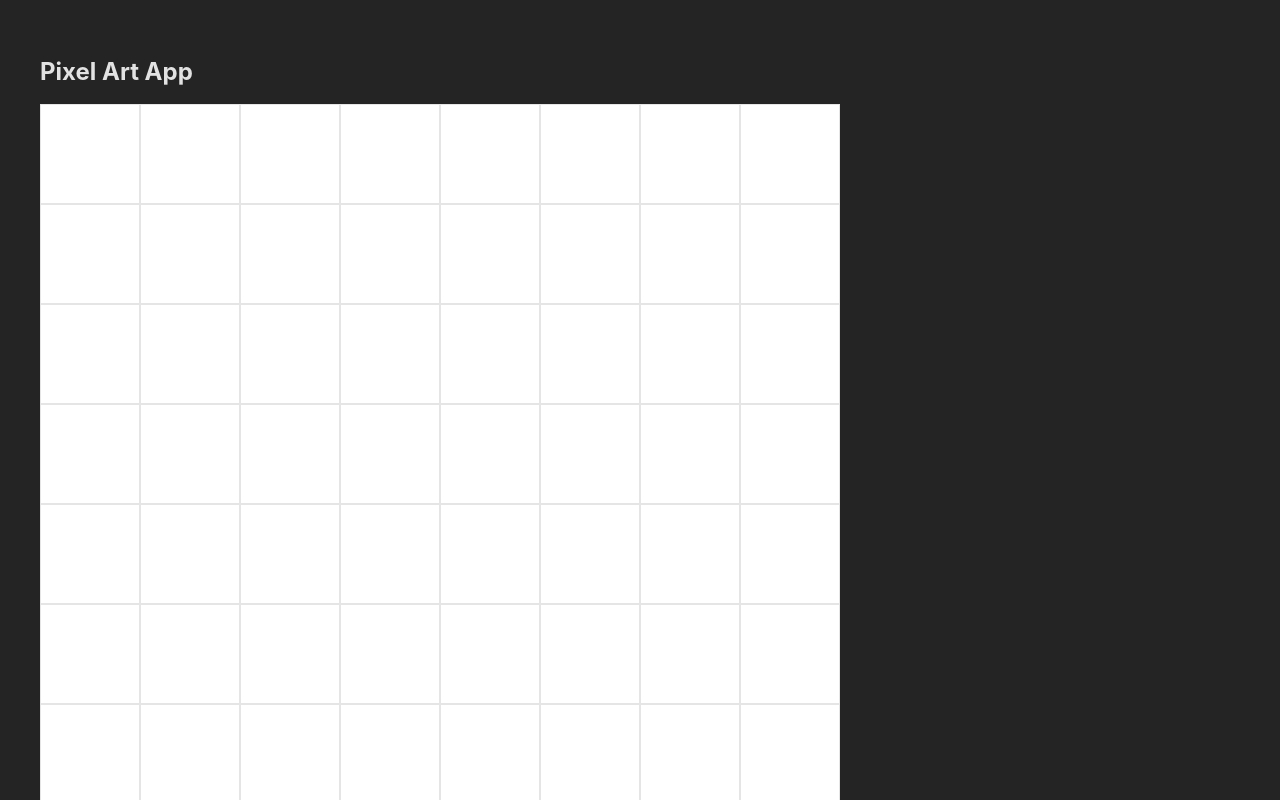
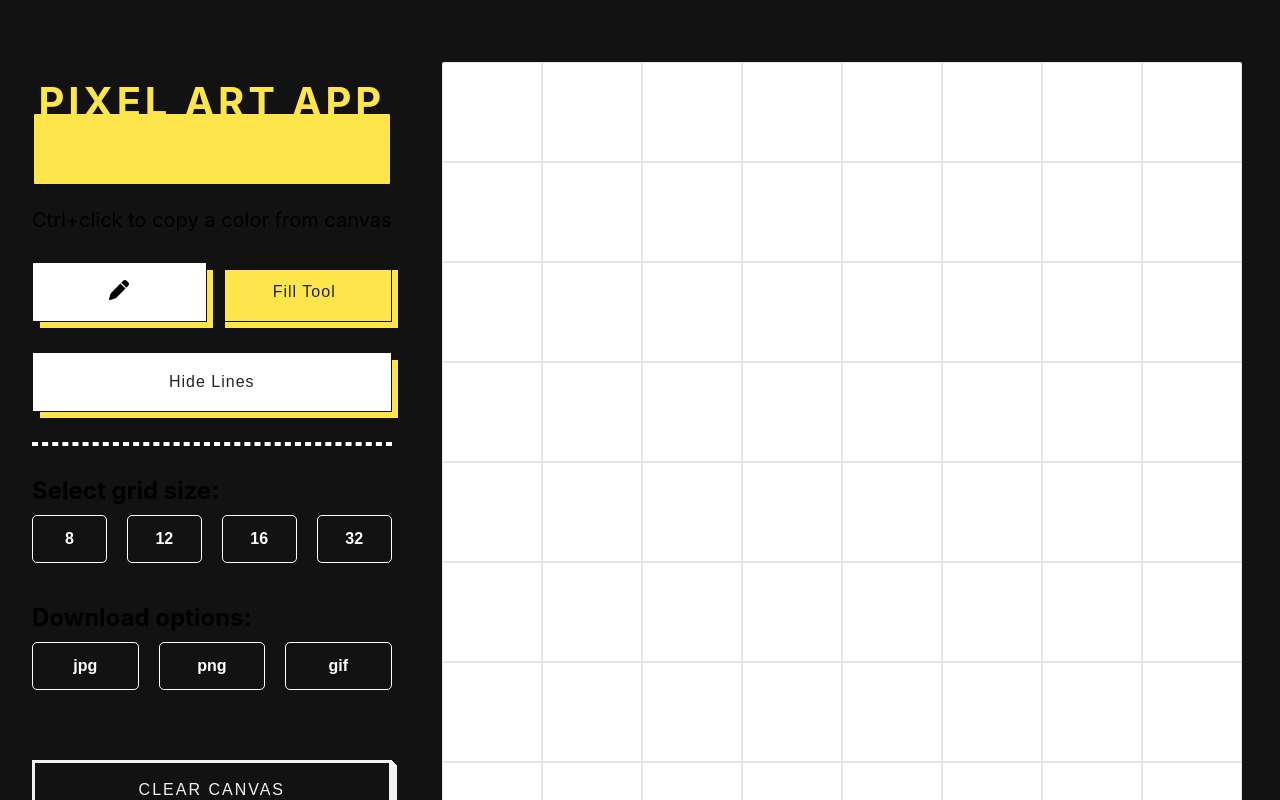
Before and after one commit to marco-reyna/pixel-art, a Vue app: page / in a window 1280 px wide. Shown: the top 800 px of the page. Built offline with nearby package versions, Linux system fonts and the light colour scheme.

Commit message:
fixed copy color functionality and built all design/styling

```diff
--- a/index.html
+++ b/index.html
@@ -3,6 +3,7 @@
   <head>
     <meta charset="UTF-8" />
     <meta name="viewport" content="width=device-width, initial-scale=1.0" />
+    <meta name = "pixel art app" content = "Marco Reyna" />
     <title>Vite + Vue</title>
   </head>
   <body>
--- a/src/App.vue
+++ b/src/App.vue
@@ -7,16 +7,16 @@ import PixelArt from './views/PixelArt.vue'
 </template>
 
 <style>
+* {
+  padding: 0;
+  margin: 0;
+  box-sizing: border-box;
+}
+
 :root {
   font-family: Inter, Avenir, Helvetica, Arial, sans-serif;
-    font-size: 16px;
-    line-height: 24px;
-    font-weight: 400;
-
   color-scheme: light dark;
-    color: rgba(255, 255, 255, 0.87);
-    background-color: #242424;
-
+  background-color: rgb(18, 18, 18);
   font-synthesis: none;
   text-rendering: optimizeLegibility;
   -webkit-font-smoothing: antialiased;
@@ -29,4 +29,5 @@ import PixelArt from './views/PixelArt.vue'
   margin: 0 auto;
   padding: 2rem;
 }
+
 </style>
--- a/src/views/PixelArt.vue
+++ b/src/views/PixelArt.vue
@@ -7,11 +7,13 @@ const gridLines = ref(null);
 const toggle = ref(true);
 const gridPixelLength = ref(null);
 const gridSize = ref(8);
-const colorSelected = ref('#009578');
+const colorSelected = ref('#ffe54c');
 const selectGridSize = ref([]);
 const downloadOptions = ref([]);
 const isFillToolSelected = ref(false);
+const colorHistory = ref({});
 
+// SETUP CANVAS:
 onMounted(() => {
   setCanvas();
   setGridLines();
@@ -27,7 +29,6 @@ onMounted(() => {
     {type: 'gif', click: () => downloadPixelArt('gif')},
   ];
 });
-
 function setCanvas() {
   ctx.value = canvas.value.getContext('2d');
   ctx.value.fillStyle = '#ffffff';
@@ -35,50 +36,37 @@ function setCanvas() {
   gridPixelLength.value = canvas.value.width / gridSize.value
 }
 
-const colorHistory = ref({});
+// PAINT ON CANVAS - ANY CELL
+function paintOnCanvas(e) {
 
-function paintOnCanvas(e) {
   const boundingRect = canvas.value.getBoundingClientRect();
   const x = e.clientX - boundingRect.left;
   const y = e.clientY - boundingRect.top;
   const cellX = Math.floor(x / gridPixelLength.value);
   const cellY = Math.floor(y / gridPixelLength.value);
-  const currentColor = colorHistory.value[`${cellX}_${cellY}`];
-
-  cellXStart.value = cellX * gridPixelLength.value;
-  cellYStart.value = cellY * gridPixelLength.value;
+  const currentColor = colorHistory.value[`${cellX}_${cellY}`]
 
   if (e.ctrlKey) {
-    if (currentColor) {
-      colorSelected.value = currentColor;
-    }
+    if (currentColor) colorSelected.value = currentColor;
   } else {
+    cellXStart.value = cellX * gridPixelLength.value;
+    cellYStart.value = cellY * gridPixelLength.value;
     if (!isFillToolSelected.value) {
-      paintCell(cellXStart.value, cellYStart.value);
+      paintCell(cellX, cellY, cellXStart.value, cellYStart.value);
     } else {
       useFillTool(cellXStart.value, cellYStart.value, colorSelected.value);
     }
   }
 }
-
 const cellXStart = ref(0);
 const cellYStart = ref(0);
-
-function paintCell(x, y) {
+function paintCell(cellX, cellY, startX, startY) {
   ctx.value.fillStyle = colorSelected.value;
-  ctx.value.fillRect(x, y, gridPixelLength.value, gridPixelLength.value);
-  colorHistory.value[`${x}_${y}`] = colorSelected.value
+  ctx.value.fillRect(startX, startY, gridPixelLength.value, gridPixelLength.value);
+  colorHistory.value[`${cellX}_${cellY}`] = colorSelected.value
 }
 
-function hexToRgb(hex) {
-  let result = /^#?([a-f\d]{2})([a-f\d]{2})([a-f\d]{2})$/i.exec(hex);
-  return result ? {
-    r: parseInt(result[1], 16),
-    g: parseInt(result[2], 16),
-    b: parseInt(result[3], 16)
-  } : null;
-}
-
+// FLOOD FILL FUNCTIONALITY
 function useFillTool(startX, startY, currentColor) {
 
   let color = hexToRgb(currentColor)
@@ -180,15 +168,23 @@ function useFillTool(startX, startY, currentColor) {
     colorLayer.data[pixelPos + 3] = 255;
   }
 }
+function hexToRgb(hex) {
+  let result = /^#?([a-f\d]{2})([a-f\d]{2})([a-f\d]{2})$/i.exec(hex);
+  return result ? {
+    r: parseInt(result[1], 16),
+    g: parseInt(result[2], 16),
+    b: parseInt(result[3], 16)
+  } : null;
+}
 
+// CLEAR WHOLE CANVAS
 function clearCanvas() {
   ctx.value.fillStyle = '#ffffff';
   ctx.value.fillRect(0, 0, canvas.value.width, canvas.value.height);
 }
 
-
+// GRID LINES
 const squaresLines = ref([])
-
 function setGridLines() {
   gridLines.value.style.width = `${canvas.value.width}px`;
   gridLines.value.style.height = `${canvas.value.height}px`;
@@ -196,12 +192,12 @@ function setGridLines() {
   gridLines.value.style.gridTemplateRows = `repeat(${gridSize.value}, 1fr)`;
   squaresLines.value = gridSize.value ** 2
 }
-
 function toggleLines() {
   toggle.value = !toggle.value
   gridLines.value.style.display = toggle.value ? null : "none";
 }
 
+// SELECT GRID SIZE:
 function selectGridSizeButton(size) {
   gridSize.value = size
   clearCanvas();
@@ -209,6 +205,7 @@ function selectGridSizeButton(size) {
   setGridLines();
 }
 
+// DOWNLOAD:
 function downloadPixelArt(type) {
   let anchor = document.createElement("a");
   anchor.download = "download." + type;
@@ -220,96 +217,308 @@ function downloadPixelArt(type) {
 </script>
 
 <template>
-  <h2>Pixel Art App</h2>
+  <body>
+    <!-- configurations/options -->
+    <section class="configurations-wrapper">
 
-  <section>
-    <div>
-      <div
-        ref="gridLines"
-        id="gridLines"
+      <h1 :style="{color: colorSelected}">
+        Pixel Art App
+      </h1>
+
+      <input
+        id="colorSelected"
+        class="palette"
+        v-model="colorSelected"
+        type="color"
       >
-      <div
-        style="border: 1px solid rgba(0, 0, 0, 0.1);"
-        v-for="square in squaresLines"
-        :key="square"
-      >
+
+      <div class="copy-color">
+        <p>
+          Ctrl+click to copy a color from canvas
+        </p>
       </div>
+
+      <div class="buttons-wrapper">
+        <button
+          @click="isFillToolSelected = false"
+          class="config-button"
+          :style="!isFillToolSelected ? 'background-color: #ffffff;' : ''"
+        >
+          <svg xmlns="http://www.w3.org/2000/svg" viewBox="0 0 512 512" class="icon" v-show="!isFillToolSelected">
+            <path d="M362.7 19.3L314.3 67.7 444.3 197.7l48.4-48.4c25-25 25-65.5 0-90.5L453.3 19.3c-25-25-65.5-25-90.5
+            0zm-71 71L58.6 323.5c-10.4 10.4-18 23.3-22.2 37.4L1 481.2C-1.5 489.7 .8 498.8 7 505s15.3 8.5 23.7
+            6.1l120.3-35.4c14.1-4.2 27-11.8 37.4-22.2L421.7 220.3 291.7 90.3z"/>
+          </svg>
+          <span v-show="isFillToolSelected">Pen Tool</span>
+        </button>
+
+        <button
+          @click="isFillToolSelected = true"
+          class="config-button"
+          :style="isFillToolSelected ? 'background-color: #ffffff;' : ''"
+        >
+          <svg xmlns="http://www.w3.org/2000/svg" viewBox="0 0 576 512" class="icon" v-show="isFillToolSelected">
+            <path d="M41.4 9.4C53.9-3.1 74.1-3.1 86.6 9.4L168 90.7l53.1-53.1c28.1-28.1 73.7-28.1
+            101.8 0L474.3 189.1c28.1 28.1 28.1 73.7 0 101.8L283.9 481.4c-37.5 37.5-98.3 37.5-135.8
+            0L30.6 363.9c-37.5-37.5-37.5-98.3 0-135.8L122.7 136 41.4 54.6c-12.5-12.5-12.5-32.8 0-45.3zm176
+            221.3L168 181.3 75.9 273.4c-4.2 4.2-7 9.3-8.4 14.6H386.7l42.3-42.3c3.1-3.1 3.1-8.2 0-11.3L277.7
+            82.9c-3.1-3.1-8.2-3.1-11.3 0L213.3 136l49.4 49.4c12.5 12.5 12.5 32.8 0 45.3s-32.8 12.5-45.3 0zM512
+            512c-35.3 0-64-28.7-64-64c0-25.2 32.6-79.6 51.2-108.7c6-9.4 19.5-9.4 25.5 0C543.4 368.4 576 422.8
+            576 448c0 35.3-28.7 64-64 64z"/>
+          </svg>
+          <span v-show="!isFillToolSelected">Fill Tool</span>
+        </button>
       </div>
-      <canvas
-        ref="canvas"
-        width="800"
-        height="800"
-        @mousedown="paintOnCanvas"
-      />
-    </div>
-    <div>
 
-    </div>
-    <div class="options-block">
-      <div>
-        <label for="colorSelected">
-          Select color:
-        </label>
-        <input
-          id="colorSelected"
-          v-model="colorSelected"
-          :style="colorSelected"
-          type="color"
+      <div class="button-full-width">
+        <button
+          @click="toggleLines"
+          class="config-button"
+          :style="toggle ? 'background-color: #ffffff;' : ''"
         >
+          {{ !toggle ? 'Show Lines' : 'Hide Lines'  }}
+        </button>
       </div>
-      <button
-        @click="toggleLines"
-      >
-        Show lines
-      </button>
-      <button
-        @click="clearCanvas"
-        type="button">
-        Clear canvas
-      </button>
-    </div>
-    <p>
-      Ctrl + click to copy a color
-    </p>
 
-    <button
-      v-for="b in selectGridSize"
-      :key="b"
-      @click="b.click"
-      >
-      {{ b.size }}
-    </button>
+      <hr/>
 
-    <button @click="isFillToolSelected = !isFillToolSelected">
-      Fill tool
-    </button>
+      <h2>Select grid size:</h2>
+      <div class="grid-size-buttons-wrapper">
+        <button
+          v-for="b in selectGridSize"
+          :key="b"
+          @click="b.click"
+          class="small-buttons"
+          >
+          {{ b.size }}
+        </button>
+      </div>
 
-    <button
-      v-for="download in downloadOptions"
-      :key="download"
-      @click="download.click"
-      >
-      {{ download.type }}
-    </button>
+      <h2>Download options:</h2>
+      <div class="download-buttons-wrapper">
+        <button
+          v-for="download in downloadOptions"
+          :key="download"
+          @click="download.click"
+          class="small-buttons"
+          >
+          {{ download.type }}
+        </button>
+      </div>
 
-  </section>
+      <div class="button-full-width">
+        <button
+          @click="clearCanvas"
+          class="button-clear-canvas"
+        >
+          Clear canvas
+        </button>
+      </div>
+    </section>
+
+    <!-- canvas -->
+    <section>
+      <div ref="gridLines" id="gridLines">
+        <div
+          style="border: 1px solid rgba(0, 0, 0, 0.1);"
+          v-for="square in squaresLines"
+          :key="square"
+        ></div>
+      </div>
+      <canvas ref="canvas" width="800" height="800" @mousedown="paintOnCanvas" />
+    </section>
+  </body>
 </template>
 
 <style scoped>
 
-  canvas {
-    cursor: pointer;
-  }
+#gridLines {
+  display: grid;
+  pointer-events: none;
+  position: absolute;
+}
 
-  #gridLines {
-    display: grid;
-    pointer-events: none;
-    position: absolute;
-  }
+body {
+  display: flex;
+  gap: 50px;
+  padding: 30px 0;
+}
 
-  .options-block {
-    display: flex;
-    gap: 20px;
-  }
+canvas {
+  cursor: pointer;
+  border-radius: 2px;
+}
+
+h1 {
+  font-size: 40px;
+  line-height: 40px;
+  font-weight: 700;
+  text-transform: uppercase;
+  /* text-shadow: 2px 0 #fff, -2px 0 #fff, 0 2px #fff, 0 -2px #fff,
+  1px 1px #fff, -1px -1px #fff, 1px -1px #fff, -1px 1px #fff; */
+  margin-bottom: -12px;
+  letter-spacing: 3.8px;
+  text-align: center;
+}
+
+button {
+  cursor: pointer;
+}
+
+hr {
+  border: 2px dashed #FFF;
+  width: 100%;
+  margin-bottom: 30px;
+}
+
+.configurations-wrapper {
+  padding-top: 20px;
+}
+
+.palette {
+  -webkit-appearance: none;
+  -moz-appearance: none;
+  appearance: none;
+  cursor: pointer;
+  width: 100%;
+  height: 10%;
+  border: none;
+  background-color: transparent;
+  margin-bottom: 10px;
+}
+
+.palette::-webkit-color-swatch {
+  border-radius: 1px;
+  border: none;
+}
+.palette::-moz-color-swatch {
+  border-radius: 1px;
+  border: none;
+}
+
+.icon {
+  width: 20px;
+}
+
+.buttons-wrapper {
+  display: grid;
+  grid-template-columns: repeat(2, 1fr);
+  grid-gap: 10px;
+  grid-auto-rows: minmax(60px, auto);
+  padding: 20px 0;
+}
+
+.button-full-width {
+  display: grid;
+  grid-template-columns: repeat(1, 1fr);
+  grid-auto-rows: minmax(60px, auto);
+  padding: 10px 0 30px 0;
+}
+
+.config-button {
+  font-size: 16px;
+  font-weight: 300;
+  letter-spacing: 1px;
+  outline: 0;
+  border: 1.2px solid rgb(18, 18, 18);
+  cursor: pointer;
+  position: relative;
+  background-color: rgba(0, 0, 0, 0);
+  user-select: none;
+  -webkit-user-select: none;
+  touch-action: manipulation;
+  color: #242424;
+}
+
+.config-button:after {
+  content: "";
+  background-color: #ffe54c;
+  width: 100%;
+  z-index: -1;
+  position: absolute;
+  height: 100%;
+  top: 7px;
+  left: 7px;
+  transition: 0.2s;
+}
+
+.config-button:hover:after {
+  top: 0px;
+  left: 0px;
+}
+
+.copy-color {
+  text-align: center;
+  font-size: 20px;
+  padding: 10px 0;
+}
+
+.grid-size-buttons-wrapper {
+  display: grid;
+  grid-template-columns: repeat(4, 1fr);
+  grid-gap: 20px;
+  grid-auto-rows: minmax(20px, auto);
+  padding: 10px 0 40px 0;
+}
+
+.small-buttons {
+  background-color: transparent;
+  border: 1px solid #ffffff;
+  border-radius: 5px;
+  box-sizing: border-box;
+  color: #ffffff;
+  display: inline-block;
+  font-size: 16px;
+  font-weight: 600;
+  line-height: 20px;
+  margin: 0;
+  outline: none;
+  padding: 13px 23px;
+  position: relative;
+  text-align: center;
+  text-decoration: none;
+  touch-action: manipulation;
+  transition: box-shadow .2s,-ms-transform .1s,-webkit-transform .1s,transform .1s;
+  user-select: none;
+  -webkit-user-select: none;
+  width: auto;
+}
+
+.small-buttons:active {
+  background-color: #ffe54c;
+  border-color: #ffe54c;
+  color: #242424;
+  transform: scale(.96);
+}
+
+.download-buttons-wrapper {
+  display: grid;
+  grid-template-columns: repeat(3, 1fr);
+  grid-gap: 20px;
+  grid-auto-rows: minmax(20px, auto);
+  padding: 10px 0 60px 0;
+}
+
+.button-clear-canvas {
+  font-size: 16px;
+  letter-spacing: 2px;
+  text-decoration: none;
+  text-transform: uppercase;
+  color: #f2f2f2;
+  background-color: transparent;
+  border: 3px solid;
+  padding: 0.25em 0.5em;
+  box-shadow: 1px 1px 0px 0px, 2px 2px 0px 0px, 3px 3px 0px 0px, 4px 4px 0px 0px, 5px 5px 0px 0px;
+  position: relative;
+  user-select: none;
+  -webkit-user-select: none;
+  touch-action: manipulation;
+}
+
+.button-clear-canvas:active {
+  box-shadow: 0px 0px 0px 0px;
+  top: 5px;
+  left: 5px;
+}
 
 </style>
```
Lines whose indentation alone changed are shown as unchanged.
